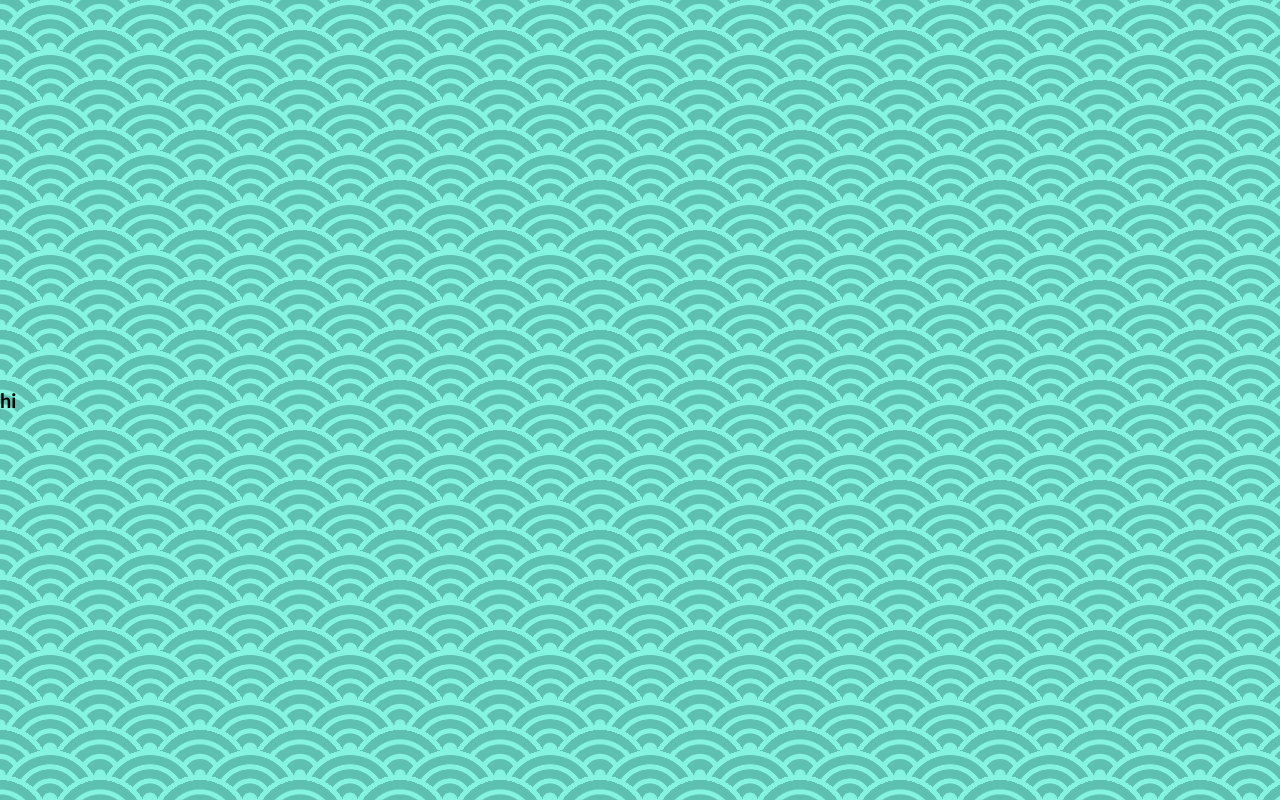
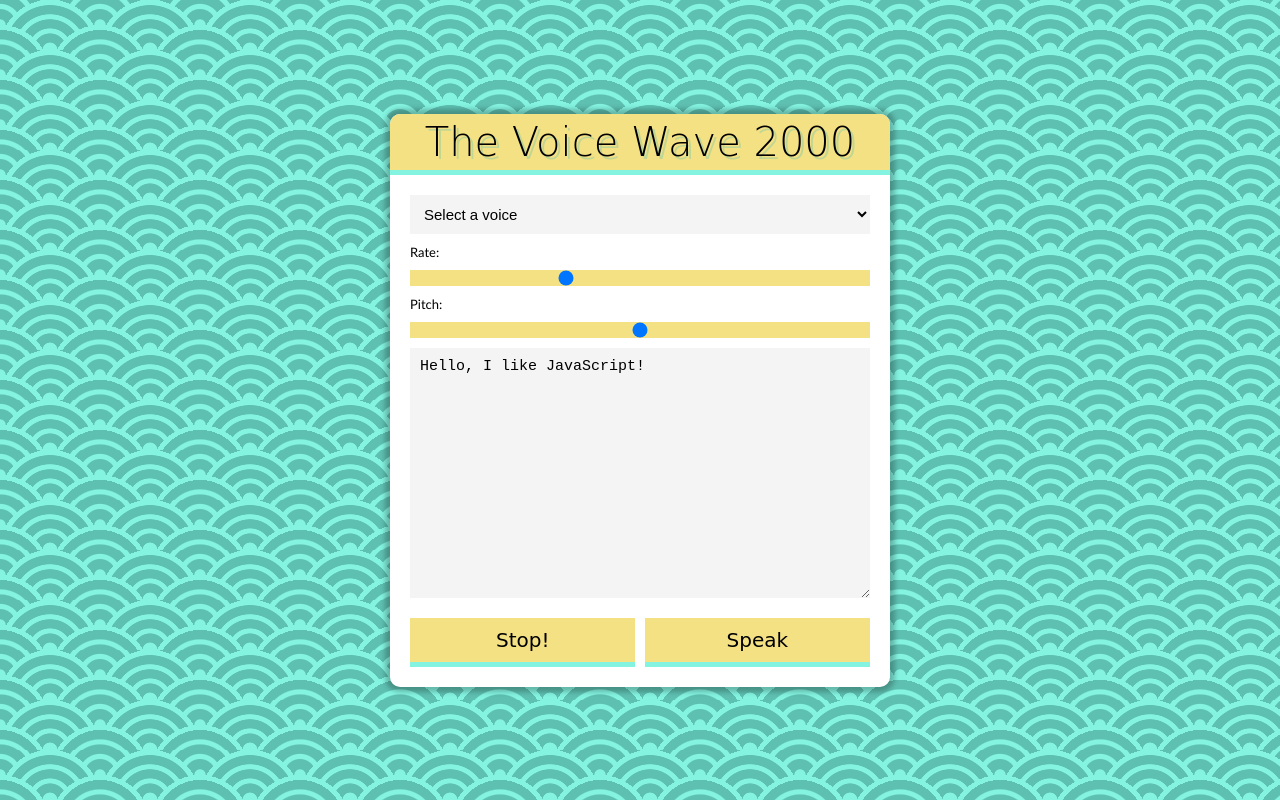
Before and after one commit to GenadiKozarev/speech-synthesis, a plain HTML site: page index.html in a window 1280 px wide. Drawn offline with Linux system fonts and the light colour scheme; a web font is replaced by a local one.

Commit message:
builds layout and styles it

```diff
--- a/index.html
+++ b/index.html
@@ -13,6 +13,25 @@
         <script defer src="./script.js"></script>
     </head>
     <body>
-        <h1>hi</h1>
+        <div class="voice-wave">
+            <h1>The Voice Wave 2000</h1>
+            <select name="voice" id="voices">
+                <option value="">Select a voice</option>
+            </select>
+            <label for="rate">Rate:</label>
+            <input
+                name="rate"
+                type="range"
+                min="0"
+                max="3"
+                value="1"
+                step="0.1"
+            />
+            <label for="pitch">Pitch:</label>
+            <input name="pitch" type="range" min="0" max="2" step="0.1" />
+            <textarea name="text">Hello, I like JavaScript!</textarea>
+            <button id="stop">Stop!</button>
+            <button id="speak">Speak</button>
+        </div>
     </body>
 </html>
--- a/style.css
+++ b/style.css
@@ -97,3 +97,90 @@ body {
             transparent
         );
 }
+
+h1 {
+    width: calc(100% + 4rem);
+    text-align: center;
+    margin: -2rem 0 2rem -2rem;
+    padding: 0.5rem;
+    background: #f4e184;
+    border-bottom: 0.5rem solid #84f4e1;
+    font-size: 4rem;
+    font-weight: 100;
+    font-family: 'Pacifico', cursive;
+    text-shadow: 0.3rem 0.3rem 0 #5ec0b15b;
+}
+
+.voice-wave {
+    margin: 0 auto;
+    width: 50rem;
+    padding: 2rem;
+    border-radius: 1rem;
+    position: relative;
+    background: #ffffff;
+    overflow: hidden;
+    z-index: 1;
+    box-shadow: 0 0 0.5rem 0.5rem #0000003e;
+}
+
+.voice-wave select,
+.voice-wave textarea,
+.voice-wave button {
+    width: 100%;
+    display: block;
+    margin: 1rem 0;
+    padding: 1rem;
+    border: 0;
+    outline: 0;
+    font-size: 1.5rem;
+    background: #f4f4f4;
+}
+
+.voice-wave input {
+    width: 100%;
+    display: block;
+    margin: 1rem 0;
+    border: 0;
+    outline: 0;
+    font-size: 1.5rem;
+}
+
+label {
+    font-size: 1.3rem;
+}
+
+input[type='range']::-webkit-slider-runnable-track {
+    background-color: #f4e184;
+}
+
+input[type='range']::-moz-range-track {
+    background-color: #f4e184;
+}
+
+input[type='range']::-ms-track {
+    background-color: #f4e184;
+}
+
+textarea {
+    height: 25rem;
+}
+
+.voice-wave button {
+    background: #f4e184;
+    width: 49%;
+    float: left;
+    font-family: 'Pacifico', cursive;
+    margin-bottom: 0;
+    font-size: 2rem;
+    border-bottom: 0.5rem solid #84f4e1;
+    cursor: pointer;
+    position: relative;
+}
+
+.voice-wave button:active {
+    top: 0.2rem;
+}
+
+.voice-wave button:nth-of-type(1) {
+    margin-right: 2%;
+}
```
